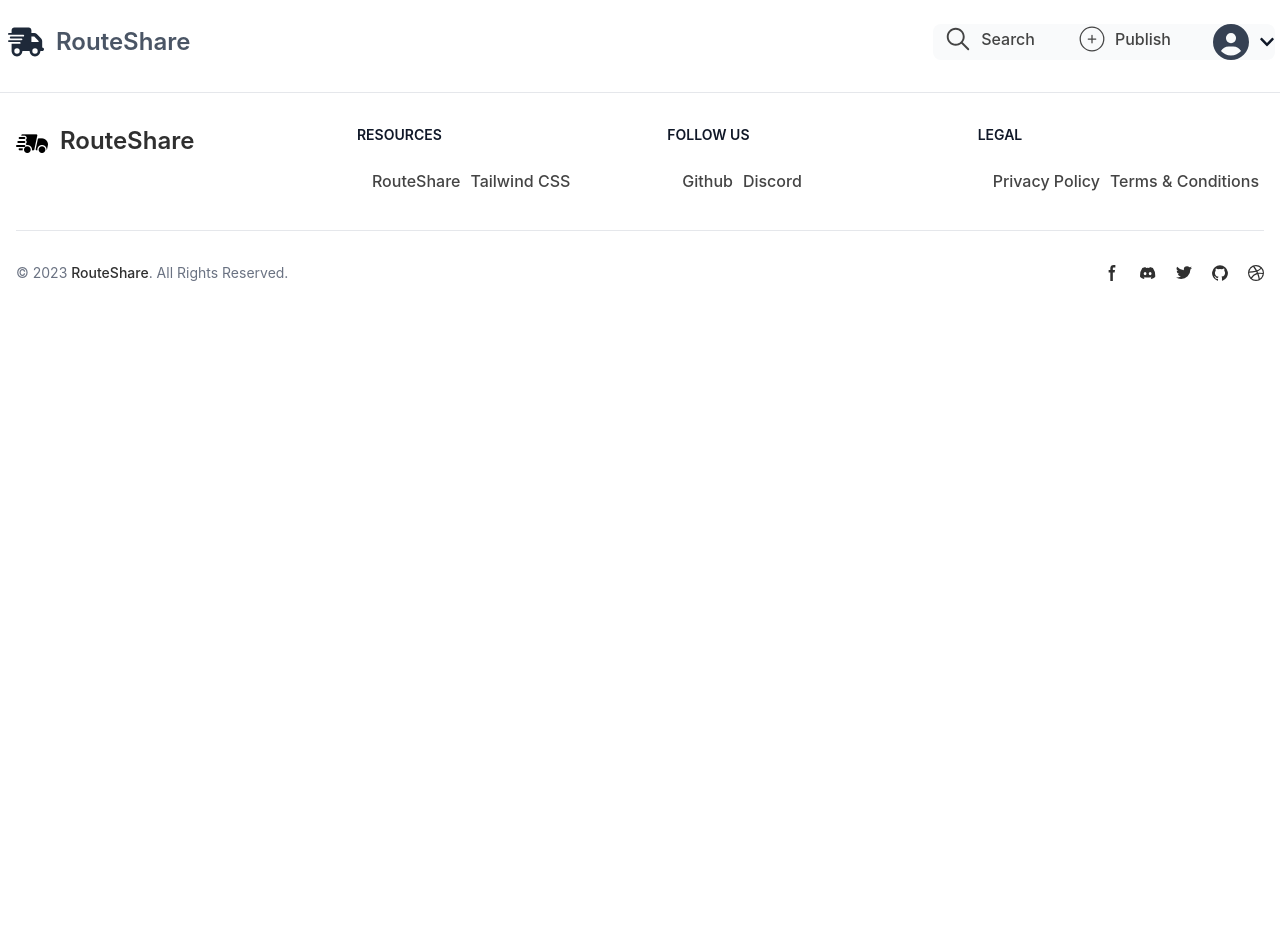
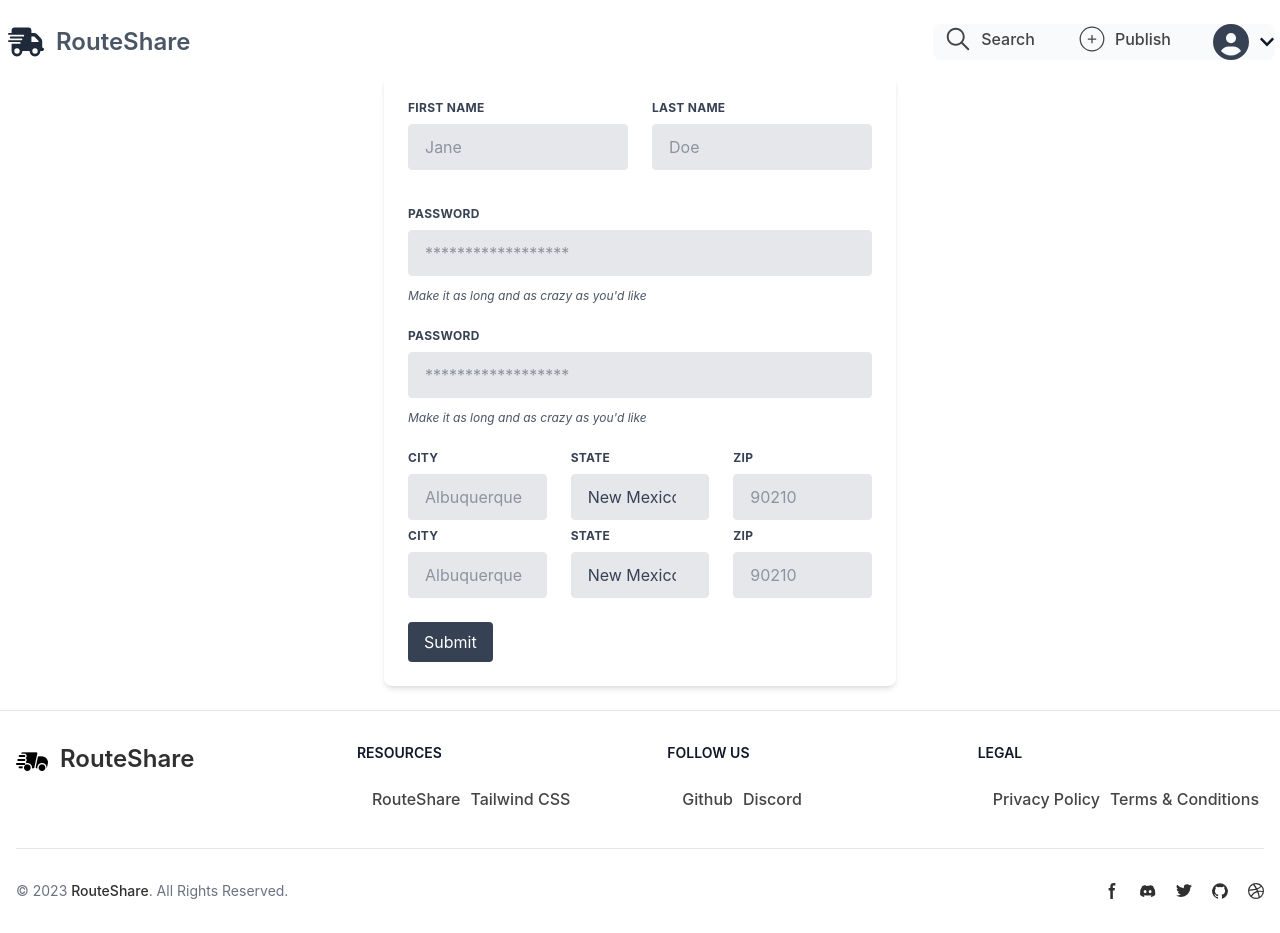
Before and after one commit to Fahad123k/RouteShareFront, a React (Vite) app: page /publish in a window 1280 px wide. Before the commit the page ends 800 px from the top, so only its background shows below. Built offline with nearby package versions, Linux system fonts and the light colour scheme.

Commit message:
add publish form

```diff
--- a/src/App.jsx
+++ b/src/App.jsx
@@ -9,6 +9,7 @@
 import About from './Pages/About'
 import SignUp from './Pages/SignUp'
 import Login from './Pages/Login'
+import Publish from './Pages/Publish'
 
 function App() {
 
@@ -24,6 +25,7 @@
         <Route path="/about" element={<About />} />
         <Route path="/sign-up" element={<SignUp />} />
         <Route path="/login" element={<Login />} />
+        <Route path="/publish" element={<Publish />} />
 
       </Routes>
       <Footer />
--- /dev/null
+++ b/src/Pages/Publish.jsx
@@ -0,0 +1,200 @@
+import React, { useState } from "react";
+
+const Publish = () => {
+  const [formData, setFormData] = useState({
+    firstName: "",
+    lastName: "",
+    password: "",
+    city: "",
+    state: "New Mexico",
+    zip: "",
+  });
+
+  const [error, setError] = useState({
+    firstName: "",
+  });
+
+  const handleChange = (e) => {
+    const { id, value } = e.target;
+    setFormData((prev) => ({
+      ...prev,
+      [id]: value,
+    }));
+  };
+
+  const handleSubmit = (e) => {
+    e.preventDefault();
+    if (!formData.firstName) {
+      setError((prev) => ({ ...prev, firstName: "Please fill out this field." }));
+    } else {
+      setError({ firstName: "" });
+      console.log("Form Submitted", formData);
+    }
+  };
+
+  return (
+    <div className="flex items-center justify-center  min-h-[calc(100vh-200px)]  ">
+    <form className="w-full max-w-lg bg-white  rounded-lg shadow-md p-6" onSubmit={handleSubmit}>
+      <div className="flex flex-wrap -mx-3 mb-6">
+        <div className="w-full md:w-1/2 px-3 mb-6 md:mb-0">
+          <label className="block uppercase tracking-wide text-gray-700 text-xs font-bold mb-2" htmlFor="firstName">
+            First Name
+          </label>
+          <input
+            className={`appearance-none block w-full bg-gray-200 text-gray-700 border ${
+              error.firstName ? "border-red-500" : "border-gray-200"
+            } rounded py-3 px-4 mb-3 leading-tight focus:outline-none focus:bg-white`}
+            id="firstName"
+            type="text"
+            placeholder="Jane"
+            value={formData.firstName}
+            onChange={handleChange}
+          />
+          {error.firstName && <p className="text-red-500 text-xs italic">{error.firstName}</p>}
+        </div>
+        <div className="w-full md:w-1/2 px-3">
+          <label className="block uppercase tracking-wide text-gray-700 text-xs font-bold mb-2" htmlFor="lastName">
+            Last Name
+          </label>
+          <input
+            className="appearance-none block w-full bg-gray-200 text-gray-700 border border-gray-200 rounded py-3 px-4 leading-tight focus:outline-none focus:bg-white"
+            id="lastName"
+            type="text"
+            placeholder="Doe"
+            value={formData.lastName}
+            onChange={handleChange}
+          />
+        </div>
+      </div>
+
+      <div className="flex flex-wrap -mx-3 mb-6">
+        <div className="w-full px-3">
+          <label className="block uppercase tracking-wide text-gray-700 text-xs font-bold mb-2" htmlFor="password">
+            Password
+          </label>
+          <input
+            className="appearance-none block w-full bg-gray-200 text-gray-700 border border-gray-200 rounded py-3 px-4 mb-3 leading-tight focus:outline-none focus:bg-white"
+            id="password"
+            type="password"
+            placeholder="******************"
+            value={formData.password}
+            onChange={handleChange}
+          />
+          <p className="text-gray-600 text-xs italic">Make it as long and as crazy as you'd like</p>
+        </div>
+      </div>
+
+      <div className="flex flex-wrap -mx-3 mb-6">
+        <div className="w-full px-3">
+          <label className="block uppercase tracking-wide text-gray-700 text-xs font-bold mb-2" htmlFor="password">
+            Password
+          </label>
+          <input
+            className="appearance-none block w-full bg-gray-200 text-gray-700 border border-gray-200 rounded py-3 px-4 mb-3 leading-tight focus:outline-none focus:bg-white"
+            id="password"
+            type="password"
+            placeholder="******************"
+            value={formData.password}
+            onChange={handleChange}
+          />
+          <p className="text-gray-600 text-xs italic">Make it as long and as crazy as you'd like</p>
+        </div>
+      </div>
+
+      <div className="flex flex-wrap -mx-3 mb-2">
+        <div className="w-full md:w-1/3 px-3 mb-6 md:mb-0">
+          <label className="block uppercase tracking-wide text-gray-700 text-xs font-bold mb-2" htmlFor="city">
+            City
+          </label>
+          <input
+            className="appearance-none block w-full bg-gray-200 text-gray-700 border border-gray-200 rounded py-3 px-4 leading-tight focus:outline-none focus:bg-white"
+            id="city"
+            type="text"
+            placeholder="Albuquerque"
+            value={formData.city}
+            onChange={handleChange}
+          />
+        </div>
+        <div className="w-full md:w-1/3 px-3 mb-6 md:mb-0">
+          <label className="block uppercase tracking-wide text-gray-700 text-xs font-bold mb-2" htmlFor="state">
+            State
+          </label>
+          <select
+            className="block appearance-none w-full bg-gray-200 border border-gray-200 text-gray-700 py-3 px-4 pr-8 rounded leading-tight focus:outline-none focus:bg-white"
+            id="state"
+            value={formData.state}
+            onChange={handleChange}
+          >
+            <option>New Mexico</option>
+            <option>Missouri</option>
+            <option>Texas</option>
+          </select>
+        </div>
+        <div className="w-full md:w-1/3 px-3 mb-6 md:mb-0">
+          <label className="block uppercase tracking-wide text-gray-700 text-xs font-bold mb-2" htmlFor="zip">
+            Zip
+          </label>
+          <input
+            className="appearance-none block w-full bg-gray-200 text-gray-700 border border-gray-200 rounded py-3 px-4 leading-tight focus:outline-none focus:bg-white"
+            id="zip"
+            type="text"
+            placeholder="90210"
+            value={formData.zip}
+            onChange={handleChange}
+          />
+        </div>
+      </div>
+      <div className="flex flex-wrap -mx-3 mb-2">
+        <div className="w-full md:w-1/3 px-3 mb-6 md:mb-0">
+          <label className="block uppercase tracking-wide text-gray-700 text-xs font-bold mb-2" htmlFor="city">
+            City
+          </label>
+          <input
+            className="appearance-none block w-full bg-gray-200 text-gray-700 border border-gray-200 rounded py-3 px-4 leading-tight focus:outline-none focus:bg-white"
+            id="city"
+            type="text"
+            placeholder="Albuquerque"
+            value={formData.city}
+            onChange={handleChange}
+          />
+        </div>
+        <div className="w-full md:w-1/3 px-3 mb-6 md:mb-0">
+          <label className="block uppercase tracking-wide text-gray-700 text-xs font-bold mb-2" htmlFor="state">
+            State
+          </label>
+          <select
+            className="block appearance-none w-full bg-gray-200 border border-gray-200 text-gray-700 py-3 px-4 pr-8 rounded leading-tight focus:outline-none focus:bg-white"
+            id="state"
+            value={formData.state}
+            onChange={handleChange}
+          >
+            <option>New Mexico</option>
+            <option>Missouri</option>
+            <option>Texas</option>
+          </select>
+        </div>
+        <div className="w-full md:w-1/3 px-3 mb-6 md:mb-0">
+          <label className="block uppercase tracking-wide text-gray-700 text-xs font-bold mb-2" htmlFor="zip">
+            Zip
+          </label>
+          <input
+            className="appearance-none block w-full bg-gray-200 text-gray-700 border border-gray-200 rounded py-3 px-4 leading-tight focus:outline-none focus:bg-white"
+            id="zip"
+            type="text"
+            placeholder="90210"
+            value={formData.zip}
+            onChange={handleChange}
+          />
+        </div>
+      </div>
+
+      <button type="submit" className="mt-4 bg-gray-700 text-white py-2 px-4 rounded hover:bg-blue-700">
+        Submit
+      </button>
+    </form>
+  </div>
+
+  );
+};
+
+export default Publish;
--- a/src/components/Navbar.jsx
+++ b/src/components/Navbar.jsx
@@ -63,7 +63,7 @@
             </li>
             <li>
               <NavLink
-                to="#"
+                to="/publish"
                 className="block flex items-center text-center justify-around py-2 px-3  space-x-2 text-gray-900 rounded-sm hover:bg-gray-100 md:hover:bg-transparent md:border-0 md:hover:text-blue-700 md:p-0 "
               >
 
```
